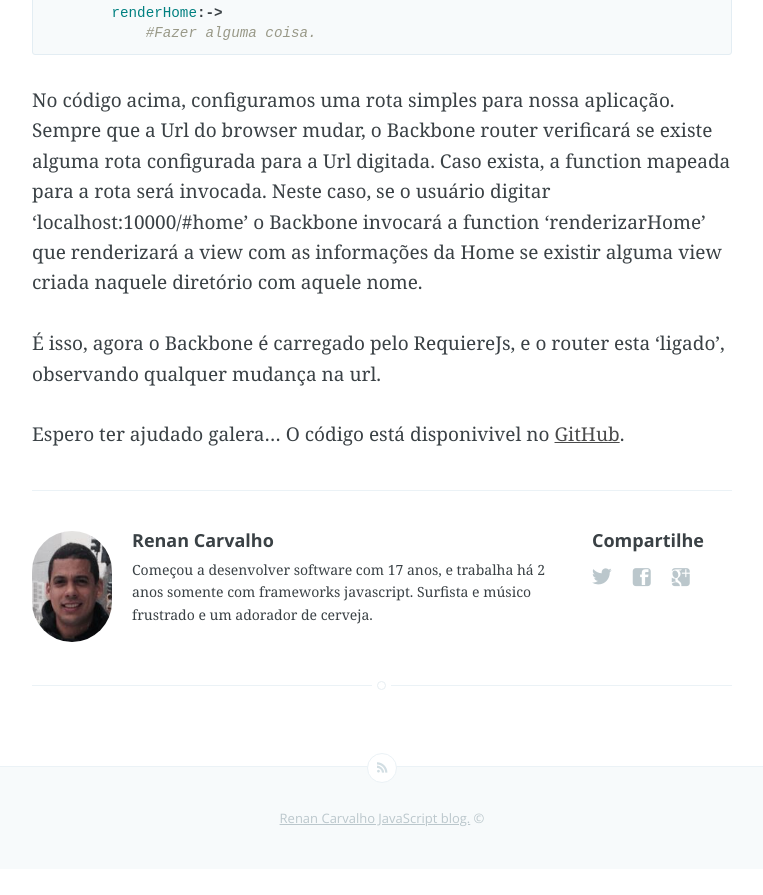
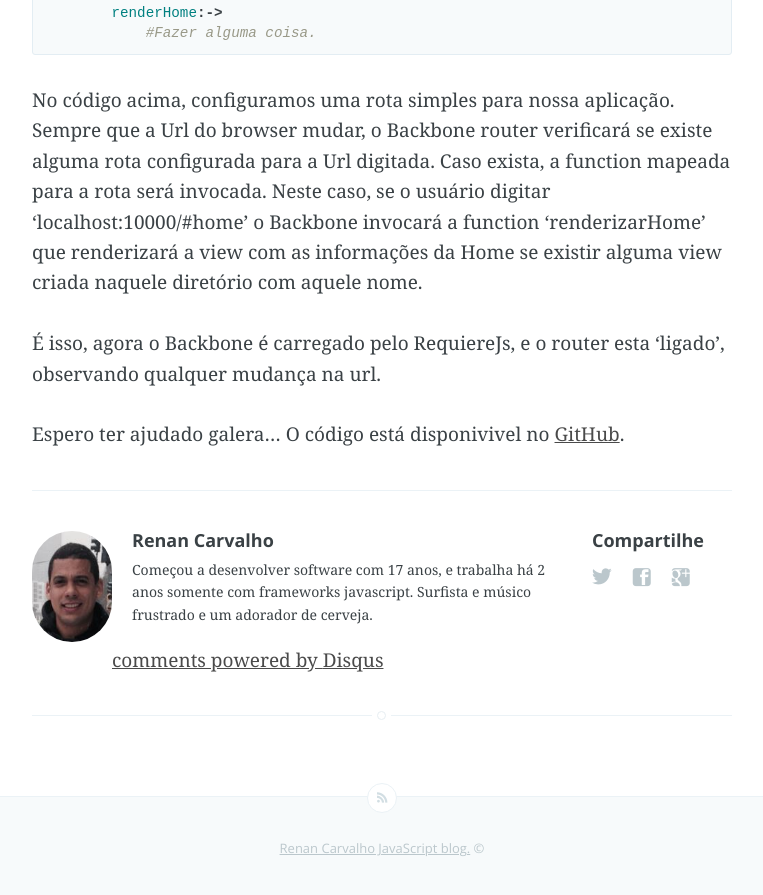
Before and after one commit to renancarvalho/blog, a Jekyll site: the page built from _posts/2014-06-03-comecando-require-backbone.markdown, in a window 1280 px wide and 900 px high, scrolled down 6903 px. Shown: the top 895 px of the window, without its empty margins (258-1021 px from the left). Built offline with Jekyll 4.4.1, drawn with Linux system fonts in a browser that asks for light colours; Markdown is read by kramdown in place of the engine named in the settings; comment, search, counter and statistics services are not loaded; before the commit the page ends 7772 px from its top, so only the background shows below that; some of the changed lines change nothing that is shown.

Commit message:
implementando disqus

```diff
--- a/_layouts/default.html
+++ b/_layouts/default.html
@@ -53,4 +53,17 @@
 
     </script>
 </body>
+ <script type="text/javascript">
+    /* * * CONFIGURATION VARIABLES: EDIT BEFORE PASTING INTO YOUR WEBPAGE * * */
+    var disqus_shortname = 'rcarvalhojscom'; // required: replace example with your forum shortname
+
+    /* * * DON'T EDIT BELOW THIS LINE * * */
+    (function () {
+        var s = document.createElement('script'); s.async = true;
+        s.type = 'text/javascript';
+        s.src = '//' + disqus_shortname + '.disqus.com/count.js';
+        (document.getElementsByTagName('HEAD')[0] || document.getElementsByTagName('BODY')[0]).appendChild(s);
+    }());
+    </script>
+
 </html>
--- a/_layouts/post.html
+++ b/_layouts/post.html
@@ -77,26 +77,26 @@
                 </a>
             </section>
 
-            {% if page.disqus %}
-            <section class="disqus">
+
+
+        </footer>
+
+
 			    <div id="disqus_thread"></div>
     <script type="text/javascript">
+        /* * * CONFIGURATION VARIABLES: EDIT BEFORE PASTING INTO YOUR WEBPAGE * * */
+        var disqus_shortname = 'rcarvalhojscom'; // required: replace example with your forum shortname
 
-            	    var disqus_shortname = 'rcarvalhojs';
-            		var disqus_developer = 1; // developer mode is on
+        /* * * DON'T EDIT BELOW THIS LINE * * */
         (function() {
             var dsq = document.createElement('script'); dsq.type = 'text/javascript'; dsq.async = true;
-            	        dsq.src = 'http://' + disqus_shortname + '.disqus.com/embed.js';
+            dsq.src = '//' + disqus_shortname + '.disqus.com/embed.js';
             (document.getElementsByTagName('head')[0] || document.getElementsByTagName('body')[0]).appendChild(dsq);
         })();
     </script>
     <noscript>Please enable JavaScript to view the <a href="http://disqus.com/?ref_noscript">comments powered by Disqus.</a></noscript>
     <a href="http://disqus.com" class="dsq-brlink">comments powered by <span class="logo-disqus">Disqus</span></a>
-            </section>
-            {% endif %}
 
-
-        </footer>
 
     </article>
 
```
Lines whose indentation alone changed are shown as unchanged.
